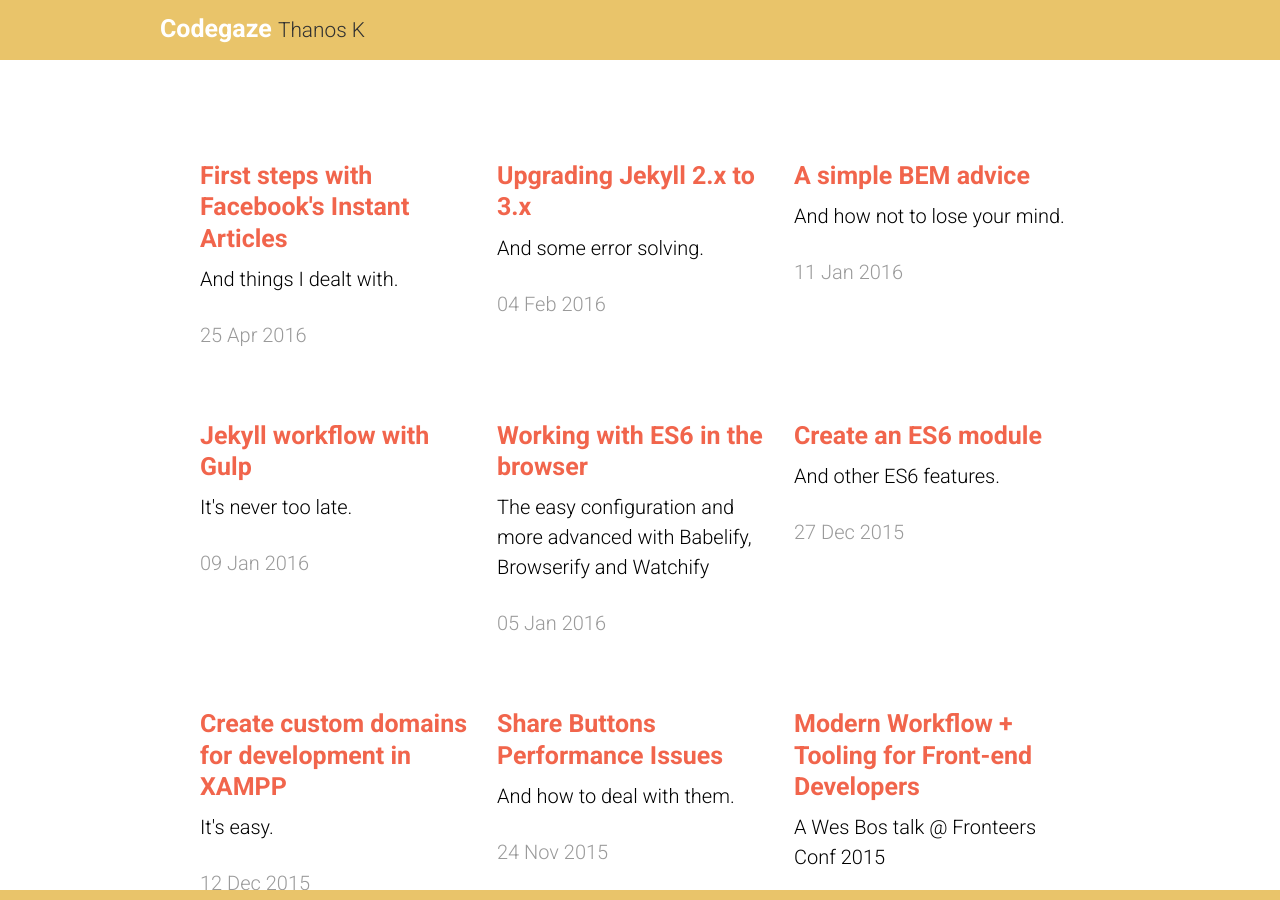
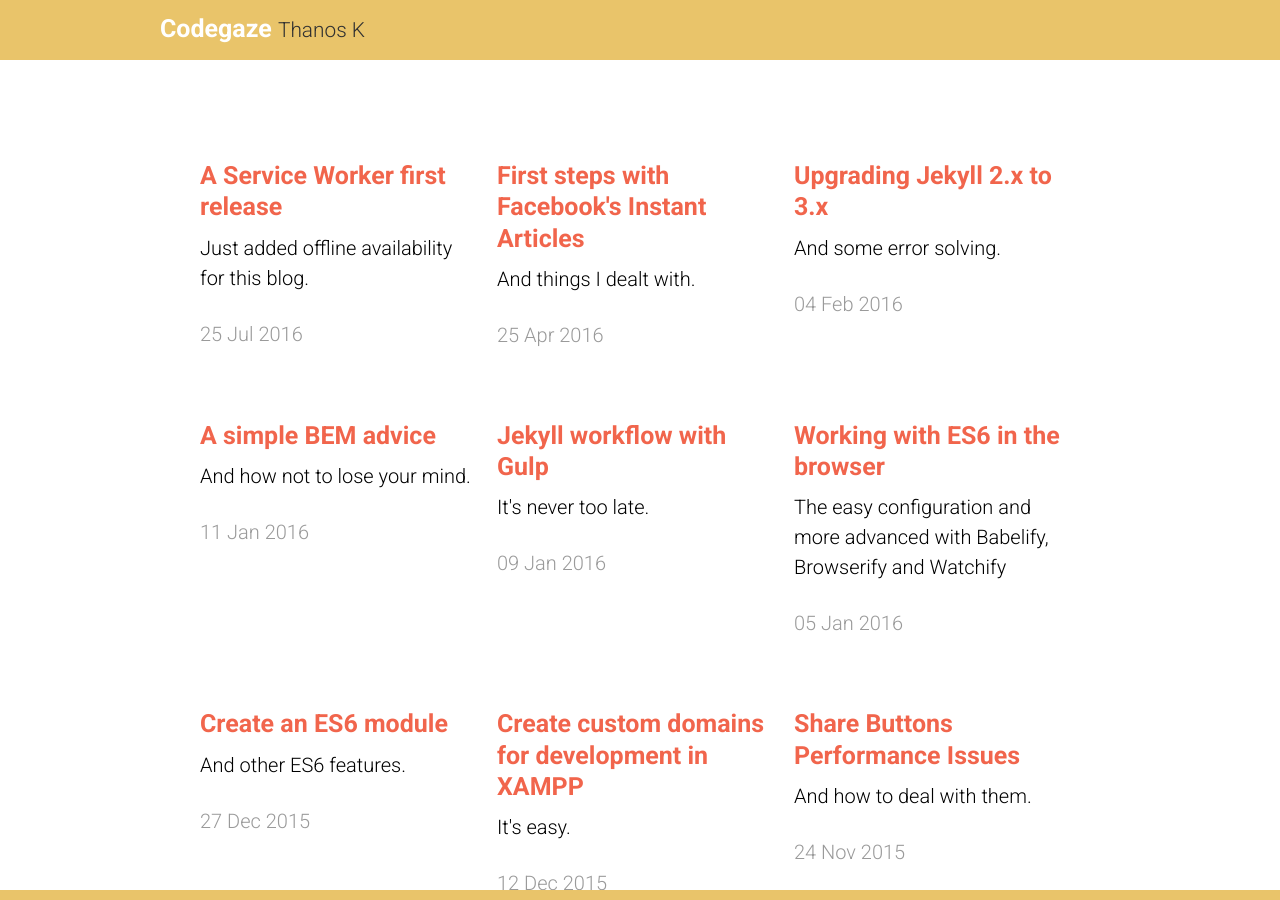
Before and after one commit to codegaze/codegaze.github.io, a Jekyll site: the page built from index.html, in a window 1280 px wide and 900 px high. Built offline with Jekyll 4.4.1, drawn with Linux system fonts in a browser that asks for light colours; some of the changed lines change nothing that is shown.

Commit message:
New Service Workers post

```diff
--- /dev/null
+++ b/_posts/2016-07-25-a-service-worker-first-release.md
@@ -0,0 +1,23 @@
+---
+layout: post
+title: A Service Worker first release
+keywords: Service Wrokers, javascript, pwa, ux, codegaze
+description: A Service Worker first release. Just added offline availability for this blog
+post_description: Just added offline availability for this blog.
+keywords: SERVICE WORKERS,UX
+---
+
+I 've been experimenting for some time with progressive web apps and service workers. I know I am not the first one not even have the best implementation (google has already [built](https://github.com/GoogleChrome/sw-toolbox) a collection of tools for service workers), but this works and I am happy about it.
+
+I just wanted to say that you can read the posts you have visited while you have internet connection available, when you are offline.
+
+But what's next?
+
+* Observe update issues with current service worker setup.
+* Implement better caching strategy for pages.
+* Fix a bug on mobile devices that offline fallback page doesn't get retrieved.
+* Maybe write a post about this experience and issues I've dealt with.
+* Implement offline google analytics.
+* Maybe create a manifest file.
+
+Cheers!
--- a/worker.js
+++ b/worker.js
@@ -1,21 +1,8 @@
-/**********
-* Log With Colors. Stolen from a google dev video.
-*/
-
-var _log = console.log;
-var logStyle = 'color: #fff; background: #F1654C';
-
-//console.log = (str) => _log('%c' + str + ' ', logStyle);
-//console.log = function(str) {  _log('%c' + str + ' ', logStyle);  }
-
-/**********
-* Set
-*/
 var staticAssetsCacheName = "StaticAssets";
 var imageAssetsCacheName = "ImgStatic";
 
 
-var version = "v1.3::";
+var version = "v1.5::";
 
 
 
```
Also changed, not shown: _sass/_base.scss (line endings or trailing spaces).
